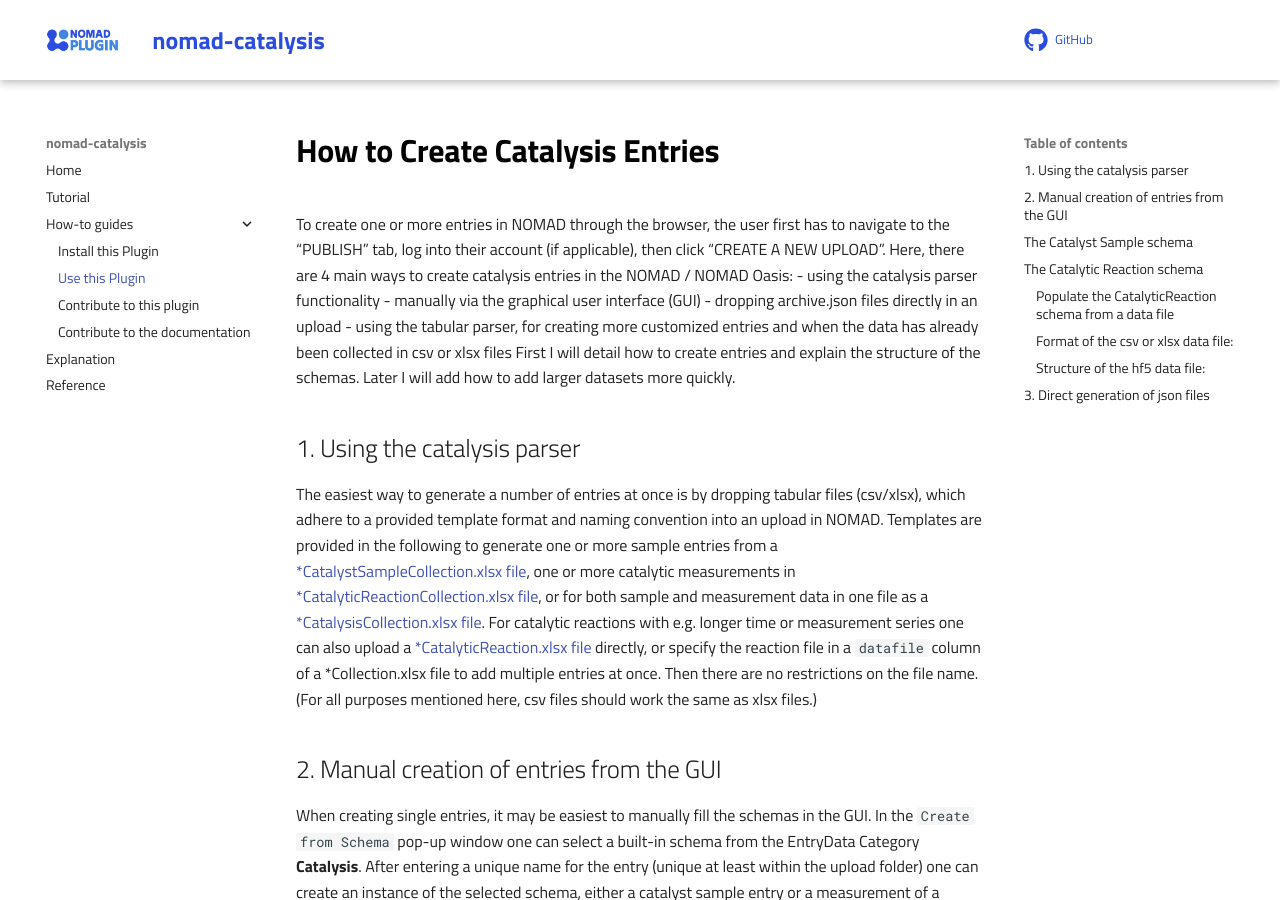
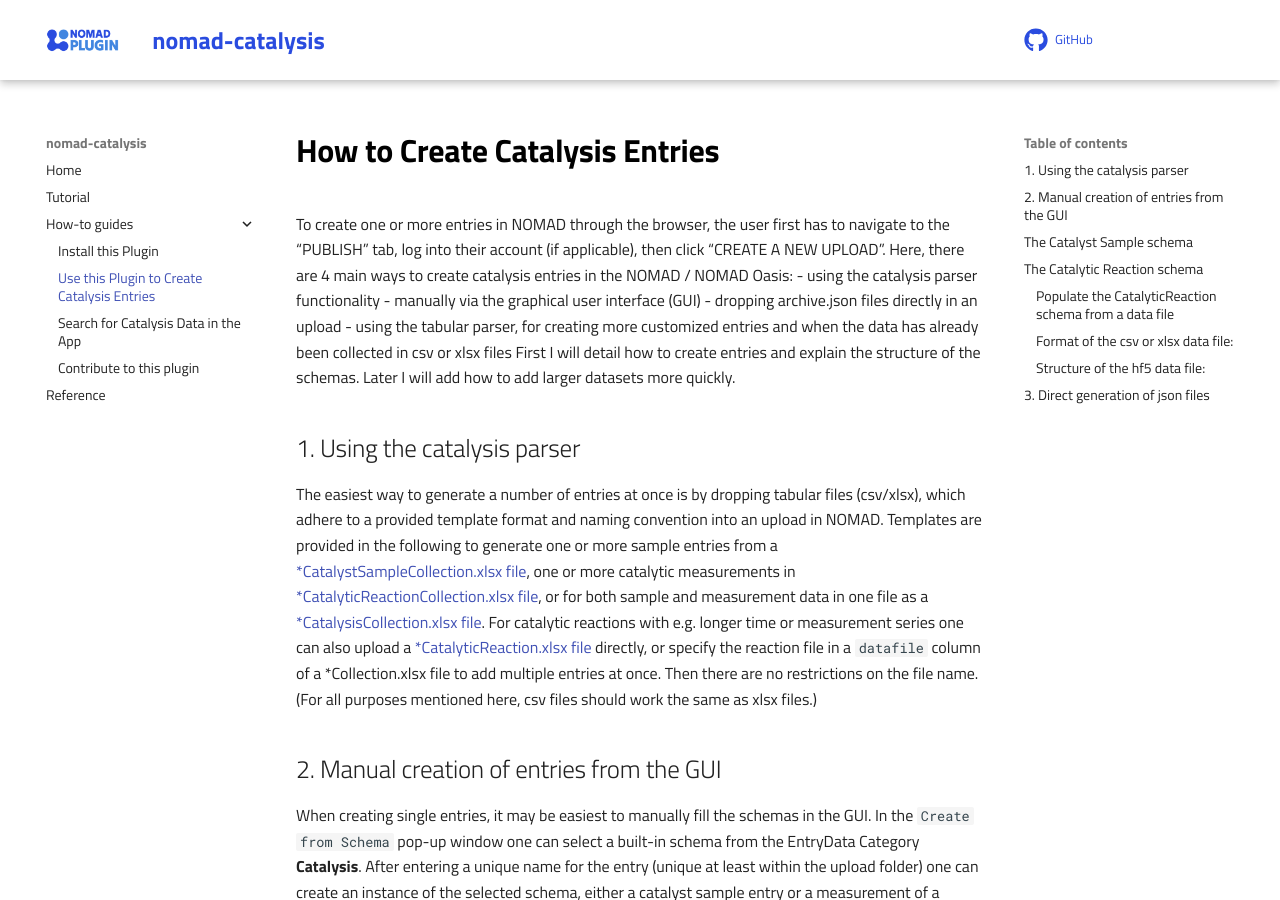
Before and after one commit to FAIRmat-NFDI/nomad-catalysis-plugin, an MkDocs documentation site: the page built from docs/how_to/use_this_plugin.md, in a window 1280 px wide and 900 px high. Built offline with MkDocs 1.6.1 and Material for MkDocs 9.7.7, drawn with Linux system fonts in a browser that asks for light colours; comment, search, counter and statistics services are not loaded.

```diff
--- a/mkdocs.yml
+++ b/mkdocs.yml
@@ -10,10 +10,9 @@ nav:
   - Tutorial: tutorial/tutorial.md
   - How-to guides:
       - Install this Plugin: how_to/install_this_plugin.md
-      - Use this Plugin: how_to/use_this_plugin.md
+      - Use this Plugin to Create Catalysis Entries: how_to/use_this_plugin.md
+      - Search for Catalysis Data in the App: how_to/search_catalysis_data.md
       - Contribute to this plugin: how_to/contribute_to_this_plugin.md
-      - Contribute to the documentation: how_to/contribute_to_the_documentation.md
-  - Explanation: explanation/explanation.md
   - Reference: reference/references.md
 plugins:
   - search
```
Also changed, not shown: src/nomad_catalysis/example_uploads/template_example/README.md (+1 -1 lines), 4 other files.
